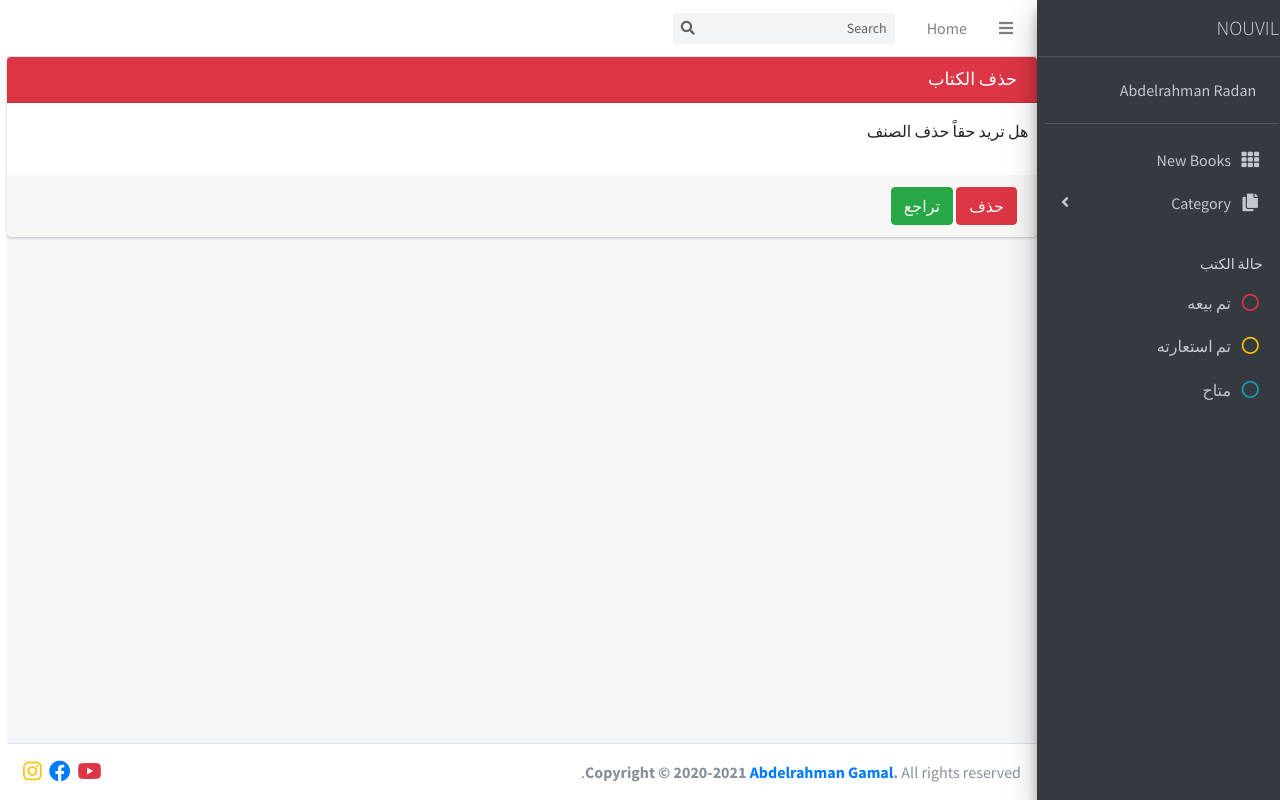
After one commit to abdulrahmanRadan/bookshop-porject, a Django app: page /deletecat/1 in a window 1280 px wide. The commit adds this page. Run offline with Django 5.2, Linux system fonts and the light colour scheme; data comes from the database, SQL or seed files in the repository; both versions use the stored data as it was after the commit; some libraries are stand-ins or nearby versions.

Commit message:
End of the project , make search input and make update, delete in books page ,and make delete to categories in sidepar page

```diff
--- a/books/urls.py
+++ b/books/urls.py
@@ -6,4 +6,5 @@ urlpatterns = [
     path('book',views.show, name='books'),
     path('update/<int:id>', views.update, name='update'),
     path('delete/<int:id>', views.delete, name='delete'),
+    path('deletecat/<int:id>', views.deletecat, name='deletecat'),
 ]
--- a/books/views.py
+++ b/books/views.py
@@ -26,9 +26,19 @@ def index(request):
 
 
 def show(request):
+    search = Book.objects.all()
+    title = None
+    if 'search_name' in request.GET:
+        title = request.GET['search_name']
+        if title:
+            search = search.filter(title__icontains=title)
+
+
+
+
     context = {
         'categoryform':CategoryForm(),
-        'books':Book.objects.all(),
+        'books':search,
         'category':Category.objects.all(),
     }
     return render(request,'pages/books.html',context)
@@ -48,8 +58,16 @@ def update(request, id):
     return render(request, 'pages/update.html', context)
 
 def delete(request, id):
+
     book_delete = get_object_or_404(Book, id=id)
     if request.method == 'POST':
         book_delete.delete()
         return redirect('/')
     return render(request, 'pages/delete.html')
+def deletecat(request, id):
+
+    cat_delete = get_object_or_404(Category, id=id)
+    if request.method == 'POST':
+        cat_delete.delete()
+        return redirect('/')
+    return render(request, 'pages/deletecat.html')
--- /dev/null
+++ b/templates/pages/deletecat.html
@@ -0,0 +1,36 @@
+{% extends 'base.html' %}
+{% block content %}
+
+<div style="direction: rtl;" class="wrapper">
+
+    <!-- Content Wrapper. Contains page content -->
+    <div   class="content-wrapper">
+      <!-- Content Header (Page header) -->
+  <div  class="card card-danger">
+      <div class="card-header">
+        <h3 class="card-title">حذف الكتاب</h3>
+      </div>
+      <!-- /.card-header -->
+      <!-- form start -->
+      <form  method="POST" enctype="multipart/form-data">
+      {% csrf_token %}
+        <div class="row">
+
+       <p class="p-3">هل تريد حقاً حذف الصنف</p>
+
+        </div>
+        <!-- /.card-body -->
+
+        <div class="card-footer">
+          <button type="submit" class="btn btn-danger">حذف</button>
+
+          <a href="{% url 'index' %}" type="button" class="btn btn-success">تراجع</a>
+        </div>
+      </form>
+    </div>
+  </div>
+  </div>
+
+
+
+{% endblock %}
--- a/templates/parts/nav.html
+++ b/templates/parts/nav.html
@@ -15,7 +15,8 @@
     </ul>
 
     <!-- SEARCH FORM -->
-    <form method="GET" class="form-inline ml-3">
+    <form method="GET" action="{% url 'books' %}" class="form-inline ml-3">
+      {% csrf_token %}
       <div class="input-group input-group-sm">
         <input class="form-control form-control-navbar" name="search_name" type="search" placeholder="Search" aria-label="Search">
         <div class="input-group-append">
--- a/templates/parts/sidepar.html
+++ b/templates/parts/sidepar.html
@@ -57,19 +57,25 @@
                 <button id="backcat" class="btn btn-primary ">back</button>
               </form>
               {% for cat in category %}
-                <li style="cursor: pointer;" class="nav-item cat{{cat.id}}">
-                  <a id="{{cat.id}}" class="nav-link d-flex justify-content-between">
-                    <i class="far fa-circle nav-icon "></i>
-                    <p >{{cat.name}}</p>
-                    <button type="button" class="btn btn-secondary">
+              <li style="cursor: pointer;" class="nav-item has-treeview cat{{cat.id}}">
+                <a id="{{cat.id}}" class="nav-link ">
+                  <i class="far fa-circle nav-icon "></i>
+                  <p>{{cat.name}}
+                    <i class="fas fa-angle-left right"></i>
+                  </p>
+                </a>
+                <ul class="nav nav-treeview">
+                  <li class="nav-item">
+                    <a href="{% url 'deletecat' cat.id %}" class=" nav-link btn btn-info invalid-feedback badge-danger    ">
                       <svg xmlns="http://www.w3.org/2000/svg" width="16" height="16" fill="currentColor" class="bi bi-trash" viewBox="0 0 16 16">
                         <path d="M5.5 5.5A.5.5 0 0 1 6 6v6a.5.5 0 0 1-1 0V6a.5.5 0 0 1 .5-.5m2.5 0a.5.5 0 0 1 .5.5v6a.5.5 0 0 1-1 0V6a.5.5 0 0 1 .5-.5m3 .5a.5.5 0 0 0-1 0v6a.5.5 0 0 0 1 0z"></path>
                         <path d="M14.5 3a1 1 0 0 1-1 1H13v9a2 2 0 0 1-2 2H5a2 2 0 0 1-2-2V4h-.5a1 1 0 0 1-1-1V2a1 1 0 0 1 1-1H6a1 1 0 0 1 1-1h2a1 1 0 0 1 1 1h3.5a1 1 0 0 1 1 1zM4.118 4 4 4.059V13a1 1 0 0 0 1 1h6a1 1 0 0 0 1-1V4.059L11.882 4zM2.5 3h11V2h-11z"></path>
                       </svg>
-                    </button>
+                    </a>
+                  </li>
+                </ul>
+              </li>
 
-                  </a>
-                </li>
               {% endfor %}
 
 
@@ -77,7 +83,7 @@
             </ul>
           </li>
 
-          <li class="nav-header">الكتب المستعارة</li>
+          <li class="nav-header">حالة الكتب </li>
 
           <li style="cursor: pointer;" class="nav-item statussold">
             <a id="statusSold" class="nav-link">
```
Also changed, not shown: templates/pages/books.html (+4 -4 lines), db.sqlite3, media/photos/16-5_Master_0__41433_bQaSF8X.jpg (added), media/photos/OIP.jfif (added).
